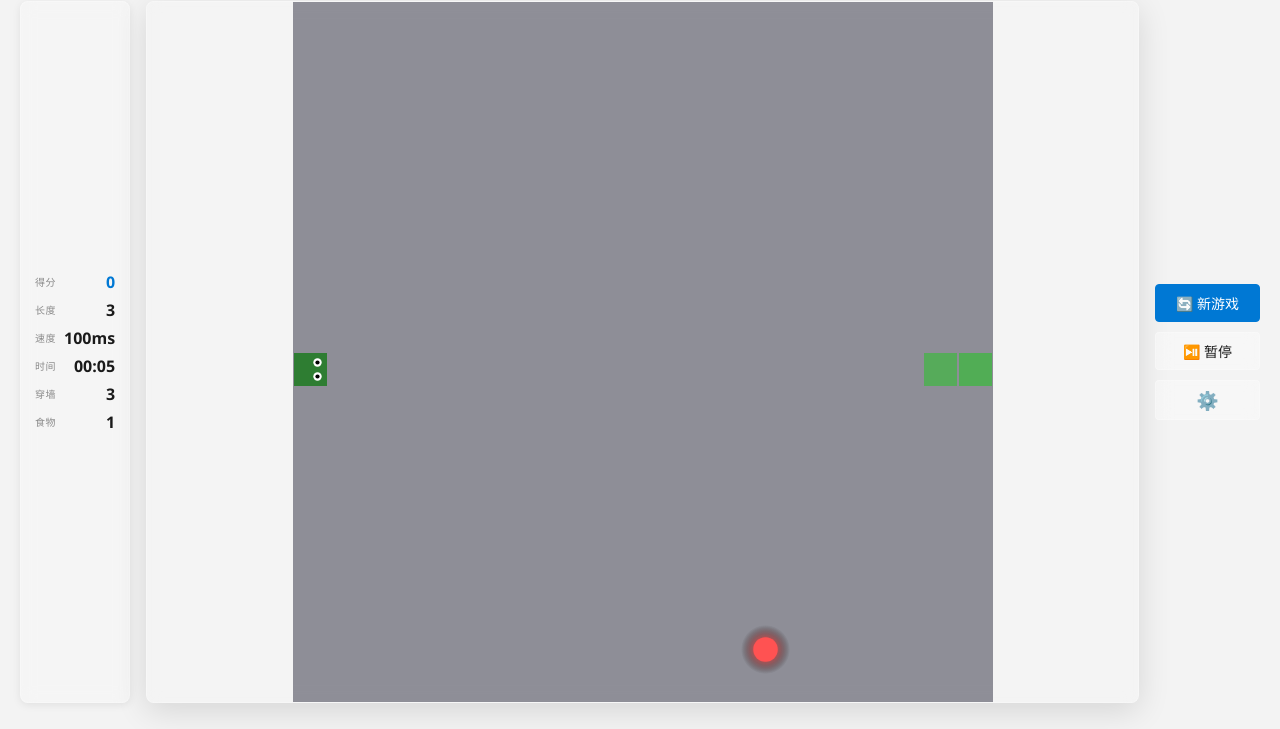
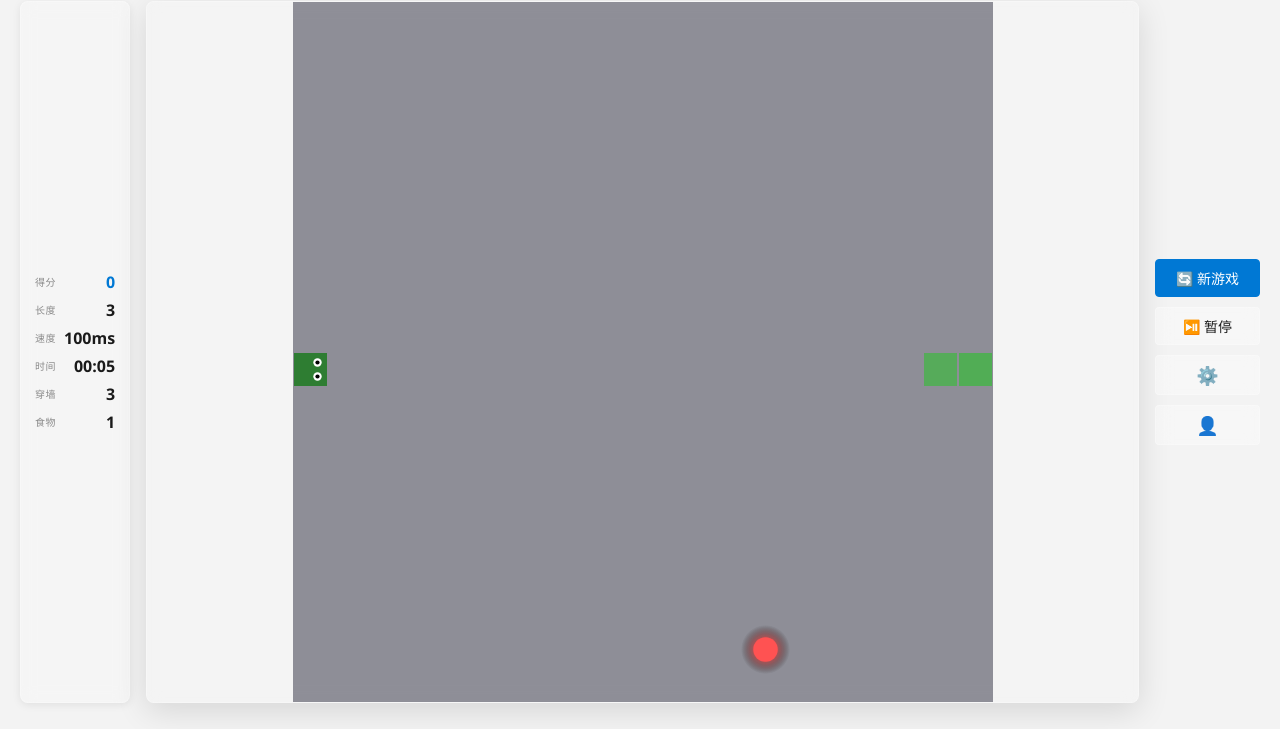
Before and after one commit to hxtx-hi/snakegame_theme, a plain HTML site: page game.html in a window 1280 px wide. Shown: the part 71-800 px from the top of the page. Drawn offline with Linux system fonts and the light colour scheme.

Commit message:
添加作者主页按钮和README横幅图片
- 在设置按钮旁添加作者主页入口按钮
- README顶部添加巨大横幅图片，点击跳转Pages
- 添加banner.jpg横幅图片

```diff
--- a/game.html
+++ b/game.html
@@ -181,6 +181,14 @@ canvas { display: block; background: transparent; max-width: 100%; height: auto;
   justify-content: center;
   font-size: 18px;
 }
+.btn-author-link {
+  text-decoration: none;
+  transition: transform 0.2s, box-shadow 0.2s;
+}
+.btn-author-link:hover {
+  transform: scale(1.1);
+  box-shadow: 0 0 12px var(--glow, rgba(255,255,255,0.3));
+}
 
 /* File upload */
 .file-upload-wrapper { display: flex; align-items: center; gap: 8px; }
@@ -809,6 +817,7 @@ canvas { display: block; background: transparent; max-width: 100%; height: auto;
       <button class="btn btn-primary" onclick="game.newGame()">🔄 新游戏</button>
       <button class="btn" onclick="game.togglePause()" id="btn-pause">⏯️ 暂停</button>
       <button class="btn btn-icon" onclick="openSettings()" title="设置">⚙️</button>
+      <a class="btn btn-icon btn-author-link" href="https://hxtx-hi.github.io" target="_blank" title="作者主页">👤</a>
     </div>
   </div>
 </div>
```
Also changed, not shown: banner.jpg (added), 1 other file.
